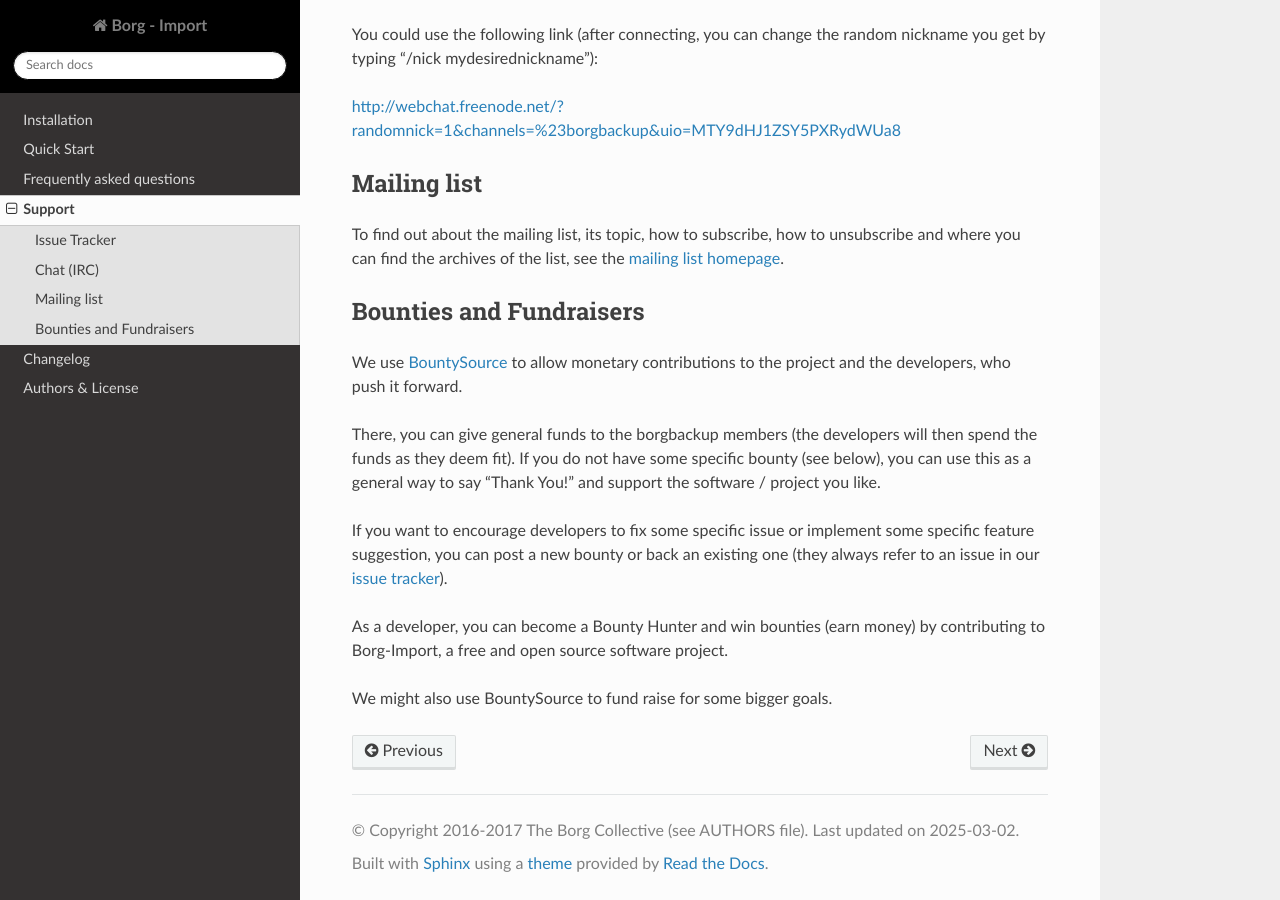
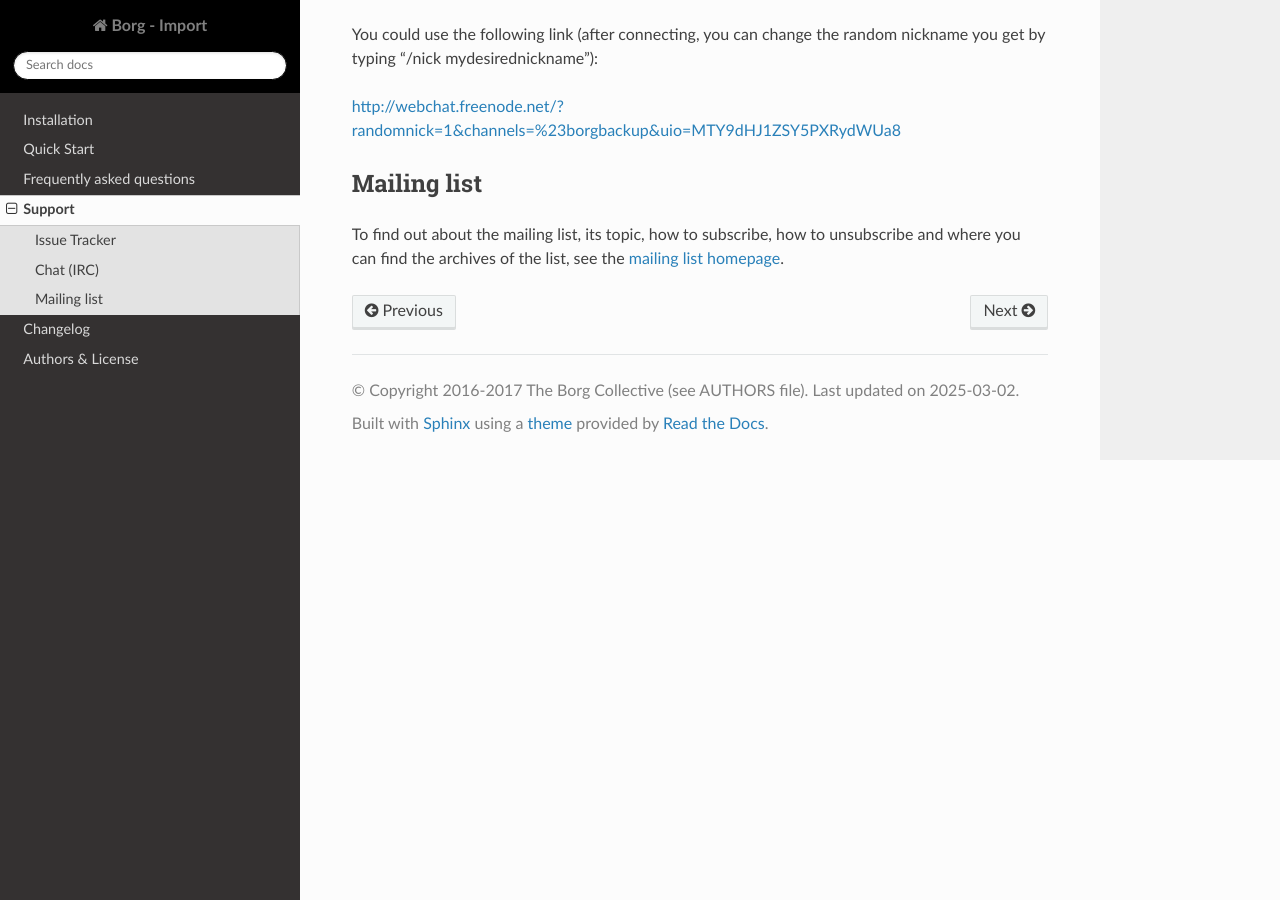
Before and after one commit to borgbackup/borg-import, a Sphinx documentation site: the page built from docs/support.rst, in a window 1280 px wide and 900 px high, scrolled down 537 px. Built offline with Sphinx 7.4.7 and the Read the Docs theme 3.1.0, drawn with Linux system fonts in a browser that asks for light colours; pages that are not in the unit, such as notebooks, are missing from menus.

Commit message:
Delete BountySource reference
Signed-off-by: Nish_ <120EE0980@nitrkl.ac.in>

```diff
--- a/docs/support.rst
+++ b/docs/support.rst
@@ -36,23 +36,3 @@ To find out about the mailing list, its topic, how to subscribe, how to
 unsubscribe and where you can find the archives of the list, see the
 `mailing list homepage
 <https://mail.python.org/mailman/listinfo/borgbackup>`_.
-
-Bounties and Fundraisers
-------------------------
-
-We use `BountySource <https://www.bountysource.com/teams/borgbackup>`_ to allow
-monetary contributions to the project and the developers, who push it forward.
-
-There, you can give general funds to the borgbackup members (the developers will
-then spend the funds as they deem fit). If you do not have some specific bounty
-(see below), you can use this as a general way to say "Thank You!" and support
-the software / project you like.
-
-If you want to encourage developers to fix some specific issue or implement some
-specific feature suggestion, you can post a new bounty or back an existing one
-(they always refer to an issue in our `issue tracker`_).
-
-As a developer, you can become a Bounty Hunter and win bounties (earn money) by
-contributing to Borg-Import, a free and open source software project.
-
-We might also use BountySource to fund raise for some bigger goals.
```
